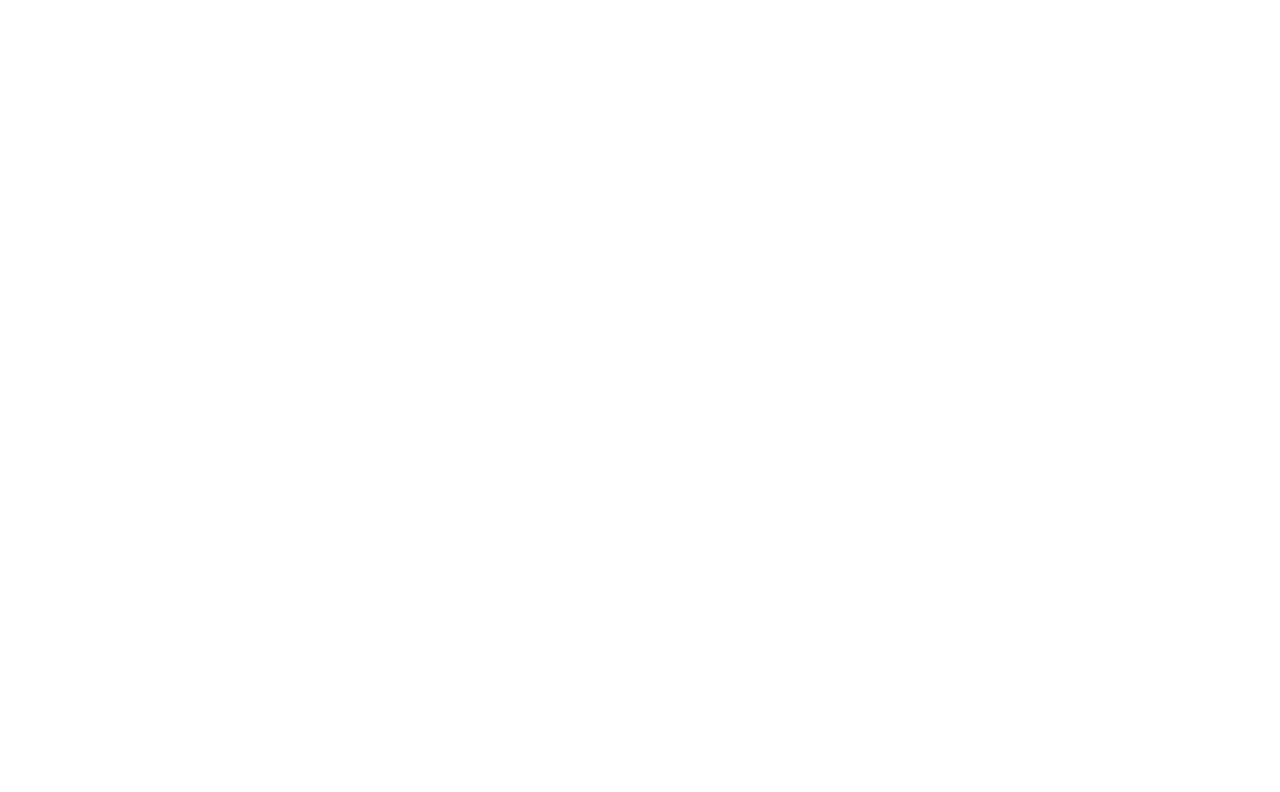
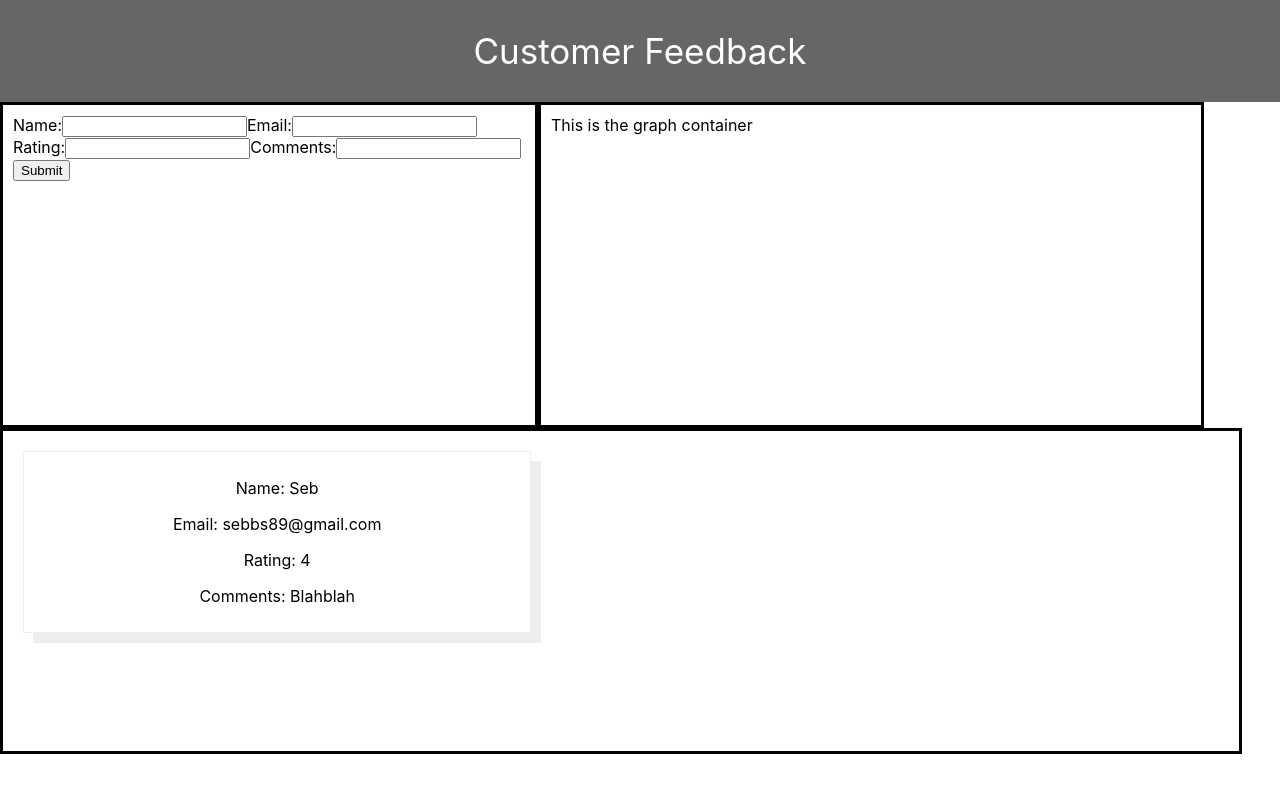
Before and after one commit to sebbrebu/cko-customer-feedback, a React (Create React App) app: page / in a window 1280 px wide. Shown: the top 792 px of the page. Built offline with nearby package versions, Linux system fonts and the light colour scheme.

Commit message:
layout and basic functionality

```diff
--- a/src/App.js
+++ b/src/App.js
@@ -1,11 +1,10 @@
 import React from 'react';
 import './App.css';
+import Layout from './hoc/Layout//Layout.js';
 
 function App() {
   return (
-    <div>
-
-    </div>
+    <Layout/>
   );
 }
 
--- /dev/null
+++ b/src/components/CustomerFeedback/CustomerFeedback.css
@@ -0,0 +1,8 @@
+.CustomerFeedback {
+    width: 40%;
+    padding: 10px;
+    margin: 10px;
+    border: 1px solid #eee;
+    text-align: center;
+    box-shadow: 10px 10px #eee;
+}
--- /dev/null
+++ b/src/components/CustomerFeedback/CustomerFeedback.js
@@ -0,0 +1,15 @@
+import React from 'react';
+import './CustomerFeedback.css';
+
+const customerFeedback = (props) => {
+    return (
+        <div className='CustomerFeedback'>
+            <p>Name: {props.name}</p>
+            <p>Email: {props.email}</p>
+            <p>Rating: {props.rating}</p>
+            <p>Comments: {props.comments}</p>
+        </div>
+    );
+}
+
+export default customerFeedback;
--- /dev/null
+++ b/src/components/Form/Form.js
@@ -0,0 +1,63 @@
+import React, { Component } from 'react';
+
+var divStyle = {
+    borderStyle: 'solid',
+    float: 'left',
+    width: '40%',
+    padding: '10px',
+    height: '300px'
+};
+
+class Form extends Component {
+
+    constructor(props) {
+        super(props);
+        this.state = {
+            name: '',
+            email: '',
+            rating: '',
+            comments: ''
+        };
+
+        this.handleChange = this.handleChange.bind(this);
+        this.handleSubmit = this.handleSubmit.bind(this);
+      }
+
+      handleChange(event) {
+        this.setState({ [event.target.name]: event.target.value });
+      }
+
+      handleSubmit(event) {
+        alert(`New comment submitted:
+        Name: ` + this.state.name + `
+        Email: ` + this.state.email + `
+        Rating: ` + this.state.rating + `
+        Comment: ` + this.state.comments);
+        event.preventDefault();
+      }
+
+    render() {
+        return (
+            <div style={divStyle}>
+                <form onSubmit={this.handleSubmit}>
+
+                    <label>Name:</label>
+                    <input type="text" name="name" value={this.state.value} onChange={this.handleChange} />
+
+                    <label>Email:</label>
+                    <input type="text" name="email" value={this.state.value} onChange={this.handleChange} />
+
+                    <label>Rating:</label>
+                    <input type="text" name="rating" value={this.state.value} onChange={this.handleChange} />
+
+                    <label>Comments:</label>
+                    <input type="text" name="comments" value={this.state.value} onChange={this.handleChange} />
+
+                    <input type="submit" value="Submit" />
+                </form>
+            </div>
+        );
+      }
+}
+
+export default Form;
--- /dev/null
+++ b/src/containers/FeedbackContainer/FeedbackContainer.js
@@ -0,0 +1,25 @@
+import React, { Component } from 'react';
+import CustomerFeedback from '../../components/CustomerFeedback/CustomerFeedback'
+
+var divStyle = {
+    borderStyle: 'solid',
+    float: 'left',
+    width: '95%',
+    padding: '10px',
+    height: '300px'
+};
+
+class FeedbackContainer extends Component {
+    render(){
+        return(<div style={divStyle}>
+            <CustomerFeedback
+                name='Seb'
+                email='sebbs89@gmail.com'
+                rating='4'
+                comments='Blahblah'
+                />
+        </div>)
+    }
+}
+
+export default FeedbackContainer;
--- /dev/null
+++ b/src/containers/FormContainer/FormContainer.js
@@ -0,0 +1,18 @@
+import React, { Component } from 'react';
+import Form from '../../components/Form/Form';
+
+var divStyle = {
+    borderStyle: 'solid',
+    float: 'left',
+    width: '40%',
+    padding: '10px',
+    height: '300px'
+};
+
+class FormContainer extends Component {
+    render(){
+        return(<Form></Form>)
+    }
+}
+
+export default FormContainer;
--- /dev/null
+++ b/src/containers/GraphContainer/GraphContainer.js
@@ -0,0 +1,19 @@
+import React, { Component } from 'react';
+
+var divStyle = {
+    borderStyle: 'solid',
+    float: 'left',
+    width: '50%',
+    padding: '10px',
+    height: '300px'
+};
+
+class GraphContainer extends Component {
+    render(){
+        return(<div style={divStyle}>
+            This is the graph container
+        </div>)
+    }
+}
+
+export default GraphContainer;
--- /dev/null
+++ b/src/hoc/Aux/Aux.js
@@ -0,0 +1,3 @@
+const aux = (props) => props.children;
+
+export default aux;
--- /dev/null
+++ b/src/hoc/BottomContainer/BottomContainer.js
@@ -0,0 +1,3 @@
+const bottomContainer = (props) => props.children;
+
+export default bottomContainer;
--- /dev/null
+++ b/src/hoc/Layout/Layout.js
@@ -0,0 +1,48 @@
+import React, { Component } from 'react';
+import Aux from '../Aux/Aux';
+import TopContainer from '../TopContainer/TopContainer';
+import BottomContainer from '../BottomContainer/BottomContainer';
+import ReviewsContainer from '../../containers/FeedbackContainer/FeedbackContainer';
+import FormContainer from '../../containers/FormContainer/FormContainer';
+import GraphContainer from '../../containers/GraphContainer/GraphContainer';
+
+
+var row = {
+    display: 'table',
+    width: '100%'
+};
+
+var header = {
+    backgroundColor: '#666',
+    padding: '30px',
+    textAlign: 'center',
+    fontSize: '35px',
+    color: 'white'
+  }
+
+class Layout extends Component {
+    render() {
+        return  (
+            <Aux>
+                <header style={header}>Customer Feedback</header>
+
+                <TopContainer>
+                <div style={row}>
+                    <FormContainer>
+
+                    </FormContainer>
+                    <GraphContainer></GraphContainer>
+                </div>
+                </TopContainer>
+
+                <BottomContainer>
+                    <div style={row}>
+                        <ReviewsContainer></ReviewsContainer>
+                    </div>
+                </BottomContainer>
+            </Aux>
+        );
+    }
+}
+
+export default Layout;
--- /dev/null
+++ b/src/hoc/TopContainer/TopContainer.js
@@ -0,0 +1,3 @@
+const topContainer = (props) => props.children;
+
+export default topContainer;
```
